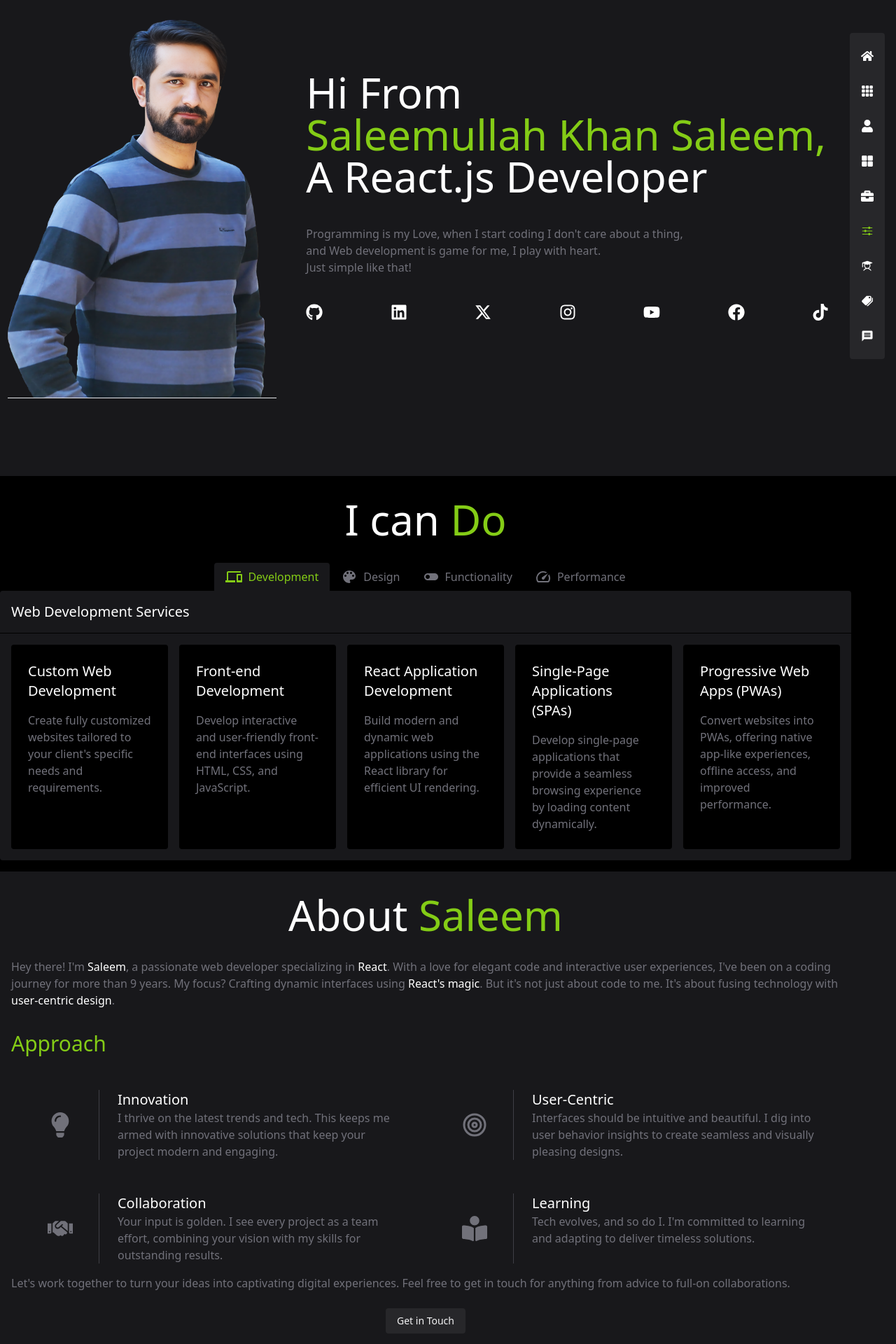
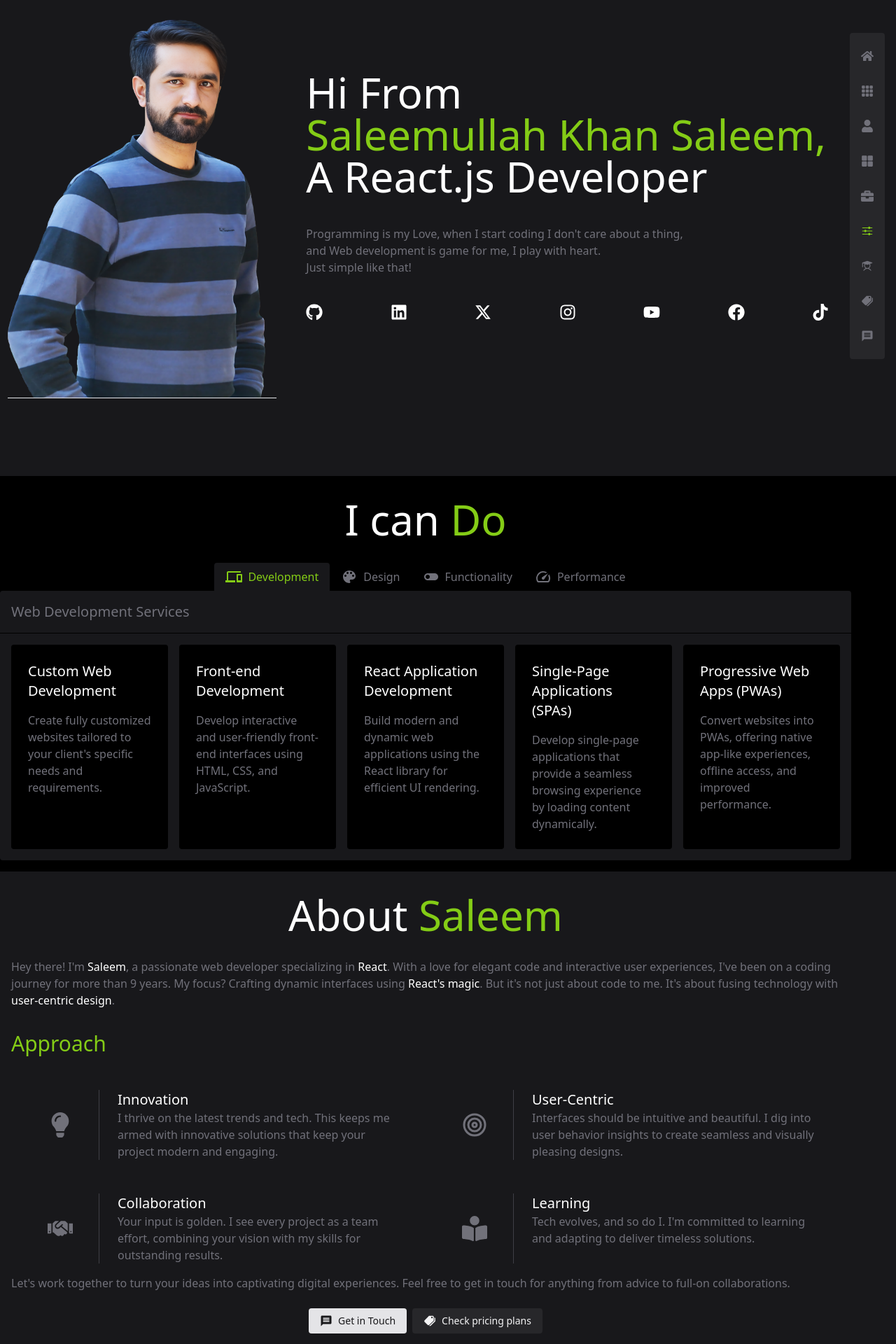
Before and after one commit to saleemullahkhansaleem/portfolio, a React (Vite) app: page / in a window 1280 px wide. Shown: the part 120-2040 px from the top of the page at 70% size. Built offline with nearby package versions, Linux system fonts and the light colour scheme.

Commit message:
fix and feat

```diff
--- a/src/componenets/ContactForm.jsx
+++ b/src/componenets/ContactForm.jsx
@@ -75,15 +75,19 @@ const ContactForm = () => {
         placeholder="Enter your message"
       />
       <div className="mt-4 flex flex-wrap sm:flex-nowrap md:flex-wrap lg:flex-nowrap justify-end gap-4">
-        {message && (
+        {!message && (
           <Toast
             className="w-full sm:w-auto md:w-full lg:w-auto"
             error={message?.error}
           >
-            {message?.message}Success
+            {message?.message}
           </Toast>
         )}
-        <Button className="w-full sm:w-auto md:w-full lg:w-auto" type="submit" title='Send'>
+        <Button
+          className="w-full sm:w-auto md:w-full lg:w-auto"
+          type="submit"
+          title="Send"
+        >
           {loading ? <Spinner /> : "Send Now"}
         </Button>
       </div>
--- a/src/componenets/EduUI.jsx
+++ b/src/componenets/EduUI.jsx
@@ -9,7 +9,7 @@ const EduUI = ({ data = [] }) => {
           <tbody>
             {data?.map((item, index) => (
               <tr className="" key={index}>
-                <td className="relative w-8">
+                <td className="relative w-6 sm:w-8">
                   <div className="w-4 border-t absolute top-[22px] left-1"></div>
                   <div className="absolute p-1 bg-zinc-900 -left-[11px] top-3">
                     <RiRadioButtonFill className="text-xs" />
--- a/src/componenets/Heading.jsx
+++ b/src/componenets/Heading.jsx
@@ -2,7 +2,7 @@ const Heading = ({ text, colorText, className = "", title }) => {
   return (
     <h1
       title={title}
-      className={`text-4xl lg:text-6xl pt-4 pb-8 text-center ${className}`}
+      className={`text-2xl sm:text-3xl md:text-4xl lg:text-5xl xl:text-6xl pt-4 pb-8 text-center ${className}`}
     >
       {text} <span className="text-lime-500">{colorText}</span>
     </h1>
--- a/src/componenets/NavBar.jsx
+++ b/src/componenets/NavBar.jsx
@@ -76,21 +76,21 @@ const NavBar = ({ activeTab }) => {
         id="header"
         className={`w-full h-full md:w-auto md:h-auto fixed p-2 z-40 top-1/2 right-0 md:right-2 xl:right-4 ${
           isMenuVisible ? "flex" : "hidden"
-        } md:flex flex-col items-start md:items-center justify-evenly -translate-y-1/2 md:rounded backdrop-blur-3xl bg-black/10 md:bg-zinc-800`}
+        } md:flex flex-col items-start md:items-center justify-center -translate-y-1/2 md:rounded backdrop-blur-3xl bg-black/10 md:bg-zinc-800`}
       >
         {navLinks.map((link) => (
           <a
             key={link.name}
             href={`#${link.id}`}
             onClick={() => setMenuVisibility(false)}
-            className={`group py-4 px-2 flex items-end md:justify-center active w-full md:bg-transparent hover:bg-lime-500 md:hover:bg-transparent text-white ${
+            className={`group py-4 px-2 flex md:justify-center items-center w-full md:bg-transparent hover:bg-zinc-800 md:hover:bg-transparent text-white ${
               activeTab === link.id
-                ? "md:text-lime-500 bg-lime-500"
-                : "md:text-white bg-transparent"
+                ? "md:text-lime-500 bg-zinc-800"
+                : "md:text-zinc-500 hover:text-white bg-transparent"
             }`}
           >
             <span
-              className={`relative text-lg transition-all ease-in duration-200 group-hover:md:text-lime-500`}
+              className={`relative text-lg transition-all ease-in duration-200`}
             >
               {<link.icon />}
             </span>
--- a/src/componenets/Toast.jsx
+++ b/src/componenets/Toast.jsx
@@ -4,7 +4,7 @@ import { MdError } from "react-icons/md";
 const Toast = ({ children, error, className = "" }) => {
   return (
     <div
-      className={`${className} flex gap-4 items-center py-2 px-4 border w-max rounded ${
+      className={`${className} flex gap-4 items-center py-2 px-4 border rounded ${
         error ? "border-red-500" : "border-green-500"
       }`}
     >
--- a/src/pages/About.jsx
+++ b/src/pages/About.jsx
@@ -3,6 +3,8 @@ import Container from "../componenets/Container";
 import Heading from "../componenets/Heading";
 import { FiTarget } from "react-icons/fi";
 import Button from "../componenets/Button";
+import { MdMessage } from "react-icons/md";
+import { IoMdPricetags } from "react-icons/io";
 
 const About = () => {
   return (
@@ -83,9 +85,22 @@ const About = () => {
           full-on collaborations. <br />
           <br />
         </p>
-        <div className="text-center">
-          <Button href="#contact" title="Contact">
-            Get in Touch
+        <div className="flex flex-wrap justify-center gap-2">
+          <Button
+            fill
+            href="#contact"
+            title="Contact"
+            className="flex gap-2 items-center"
+          >
+            <MdMessage className="text-lg" /> <span>Get in Touch</span>
+          </Button>
+          <Button
+            href="#pricing"
+            title="Pricing"
+            className="flex gap-2 items-center"
+          >
+            <IoMdPricetags className="text-lg" />{" "}
+            <span>Check pricing plans</span>
           </Button>
         </div>
       </div>
--- a/src/pages/Educations.jsx
+++ b/src/pages/Educations.jsx
@@ -8,9 +8,9 @@ const Educations = () => {
     <Container id="educations" className="flex flex-col justify-center">
       <Heading title="Education" text="My" colorText="Educations" />
       <EduUI data={Data.education} />
-      <h2 className="text-4xl text-lime-500 py-8">Awards</h2>
+      <h2 className="text-4xl text-lime-500 py-8 pl-4">Awards</h2>
       <EduUI data={Data.awards} />
-      <h2 className="text-4xl text-lime-500 py-8">Certificates</h2>
+      <h2 className="text-4xl text-lime-500 py-8 pl-4">Certificates</h2>
       <EduUI data={Data.certificates} />
     </Container>
   );
--- a/src/pages/Home.jsx
+++ b/src/pages/Home.jsx
@@ -23,7 +23,7 @@ const Home = () => {
         {/* <SocialLinks className="mt-4" iconSize="lg" data={Data.socialLinks} /> */}
       </div>
       <div className="w-full md:w-8/12 flex flex-col justify-center gap-10 p-8">
-        <h1 className="text-4xl lg:text-6xl leading-tight">
+        <h1 className="text-2xl sm:text-3xl md:text-4xl lg:text-5xl xl:text-6xl leading-tight">
           Hi From <br />
           <span className="text-lime-500">Saleemullah Khan Saleem,</span>
           <br />
--- a/src/pages/Projects.jsx
+++ b/src/pages/Projects.jsx
@@ -2,7 +2,7 @@ import Container from "../componenets/Container";
 import Heading from "../componenets/Heading";
 import { FaGithub } from "react-icons/fa";
 import { Data } from "../Data";
-import Modal from "../componenets/Model";
+import Modal from "../componenets/Modal";
 import { useState } from "react";
 import Button from "../componenets/Button";
 import { BsFillGrid1X2Fill } from "react-icons/bs";
@@ -26,7 +26,7 @@ const Projects = () => {
       id="projects"
       className="flex flex-wrap justify-evenly gap-4 items-center"
     >
-      <Heading title='Some on going projects' text="My" colorText="Projects" />
+      <Heading title="Some on going projects" text="My" colorText="Projects" />
       <div>
         <div className="flex flex-wrap justify-center gap-4 mx-auto max-w-4xl">
           {Data.projects.map((project, index) => (
@@ -34,7 +34,7 @@ const Projects = () => {
               title={project?.name}
               key={index}
               buttonText="View"
-              className="max-w-72 w-72"
+              className="sm:max-w-72 sm:w-72 mx-2 sm:mx-0"
               onClick={() => {
                 setProject(project);
                 openModal();
--- a/src/pages/Services.jsx
+++ b/src/pages/Services.jsx
@@ -4,7 +4,7 @@ import { Data } from "../Data";
 import Button from "../componenets/Button";
 import { FaArrowDown, FaArrowUp, FaSkype, FaWhatsapp } from "react-icons/fa";
 import Card from "../componenets/Card";
-import Modal from "../componenets/Model";
+import Modal from "../componenets/Modal";
 import { useState } from "react";
 import { SiFreelancer, SiUpwork } from "react-icons/si";
 import { TbBrandFiverr } from "react-icons/tb";
@@ -54,7 +54,7 @@ const Services = () => {
           }`}
           key={services.name}
         >
-          <h2 className="mx-auto p-4 text-xl border-b border-black">
+          <h2 className="mx-auto p-4 text-xl border-b border-black text-zinc-500">
             {services.details}
           </h2>
           <div className="flex justify-center flex-wrap gap-4 p-4">
@@ -62,7 +62,7 @@ const Services = () => {
               <Card
                 title="View detail"
                 key={index}
-                className="max-w-56 bg-black rounded"
+                className="sm:max-w-56 bg-black rounded"
                 onClick={() => {
                   openModal();
                   setModelData(service);
```
Also changed, not shown: src/pages/PricingPage.jsx (+7 -7 lines), src/componenets/Modal.jsx (renamed from src/componenets/Model.jsx).
